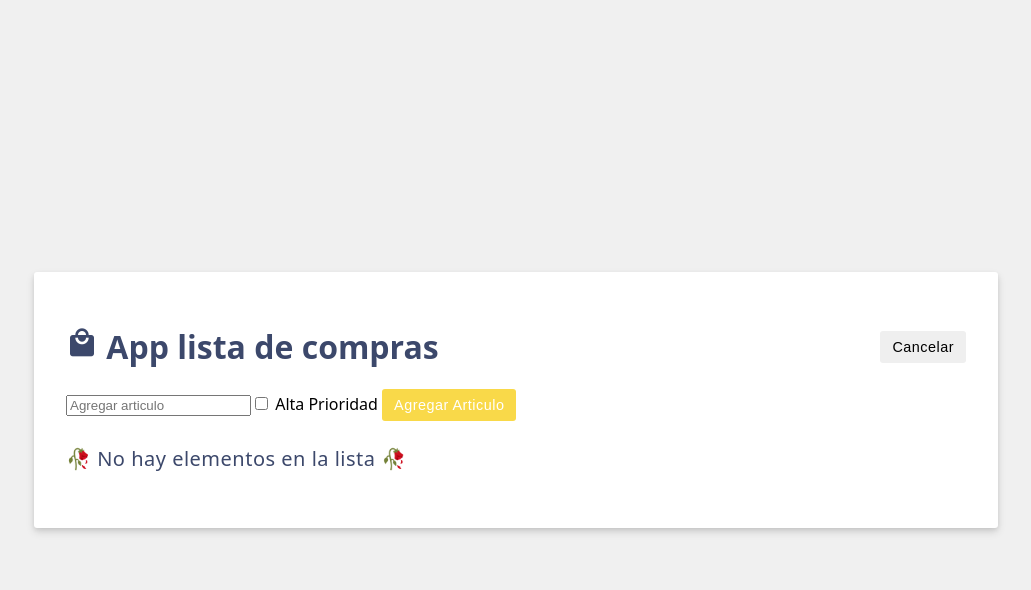
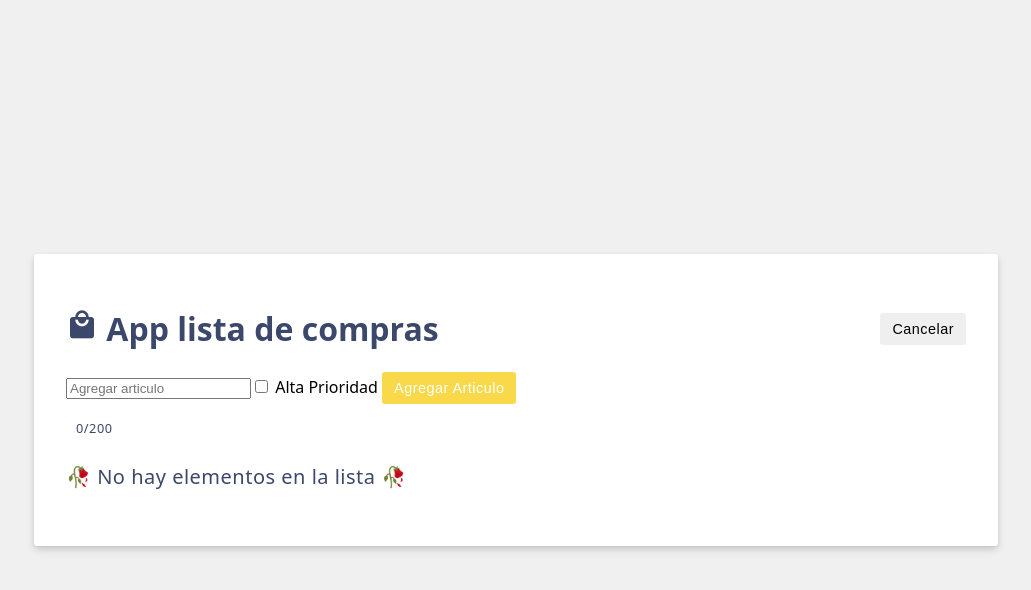
Before and after one commit to LANH27/VueJs-ShoppigCart, a Vue app: page / in a window 1280 px wide. Both pictures are taken after a click on the button "Agregar Articulo". Shown: the top 590 px of the page, without its empty margins (124-1155 px from the left). Built offline with nearby package versions, Linux system fonts and the light colour scheme.

Commit message:
⭐Feat:Computed

```diff
--- a/src/App.vue
+++ b/src/App.vue
@@ -1,7 +1,7 @@
 <script setup>
 // Importando funcion
 // para crear referencias reactivas
-import { ref } from 'vue'
+import { ref, computed  } from 'vue'
 // Creando una referencia reactiva
 // de tipo string
 const header = ref('App lista de compras');
@@ -19,6 +19,10 @@ const togglePurchased = (item) => {
   item.purchased = !item.purchased
  };
 const newItem = ref('');
+//Creando Propiedad Computada
+const characterCount = computed(()=>{
+  return newItem.value.length;
+});
 const newItemHighPriority = ref(false)
 // Metodos
 const saveItems = () => {
@@ -72,6 +76,9 @@ const editing = ref(false);
     <button class="btn btn-primary">
       Agregar Articulo
     </button>
+    <p class="counter">
+      {{ characterCount }}/200
+    </p>
   </form>
   <!-- Entrega de lista -->
   <ul>
```
